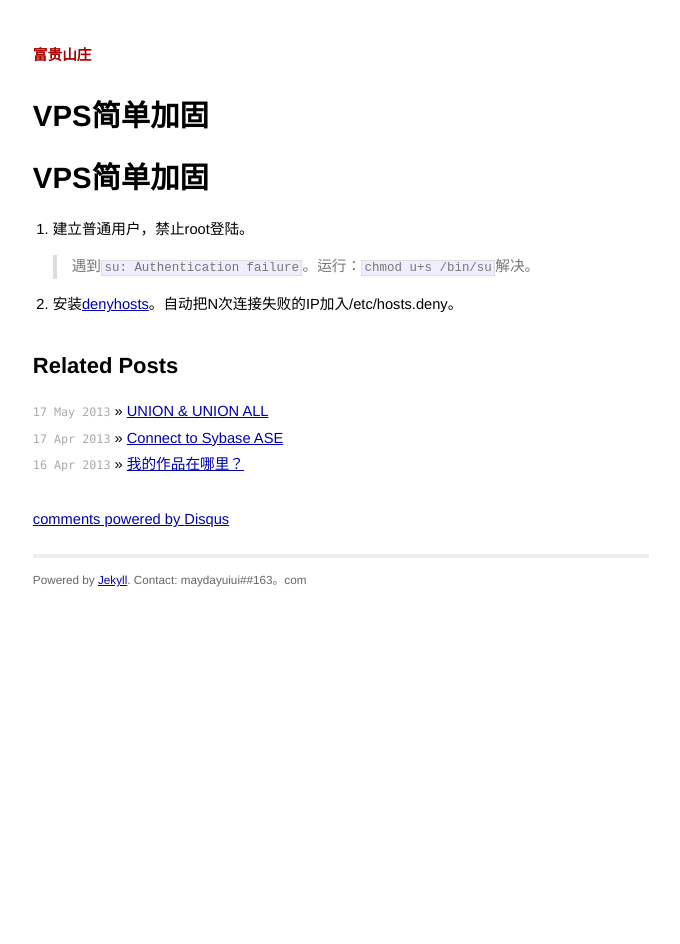
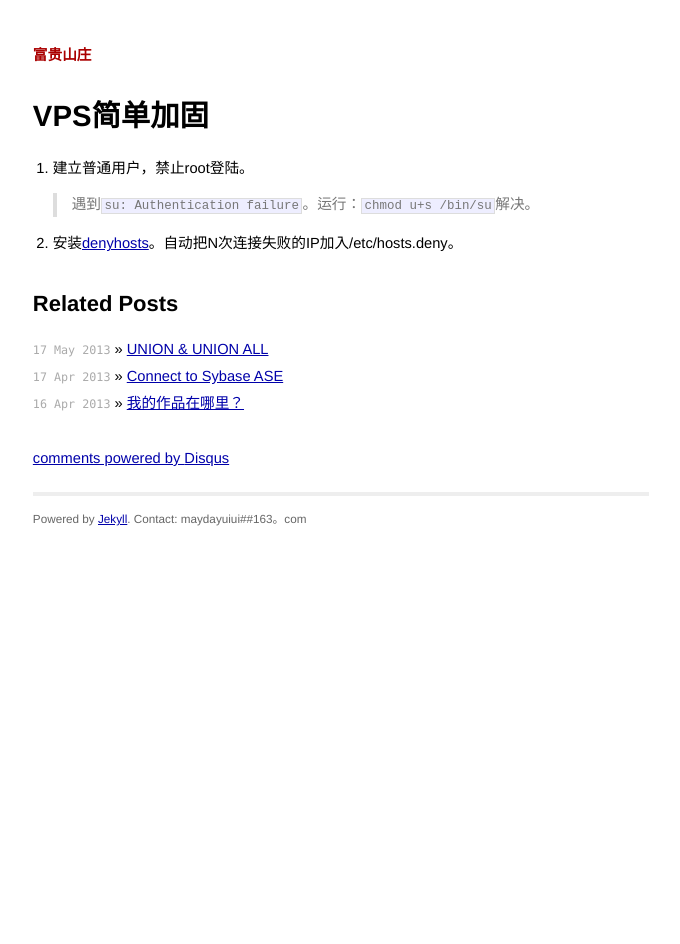
Before and after one commit to maydayuiui/maydayuiui.github.com, a Jekyll site: the page built from _posts/2013-05-16-vpsenchance.md, in a window 1280 px wide. Shown: the whole page, without its empty margins (299-979 px from the left). Built offline with Jekyll 4.4.1, drawn with Linux system fonts in a browser that asks for light colours; Markdown is read by kramdown in place of the engine named in the settings; comment, search, counter and statistics services are not loaded.

Commit message:
Update 2013-05-16-vpsenchance.md

```diff
--- a/_posts/2013-05-16-vpsenchance.md
+++ b/_posts/2013-05-16-vpsenchance.md
@@ -2,7 +2,6 @@
 layout: post
 title: VPS简单加固
 ---
-#VPS简单加固
 
 1. 建立普通用户，禁止root登陆。
 > 遇到`su: Authentication failure`。运行：`chmod u+s /bin/su`解决。
```
